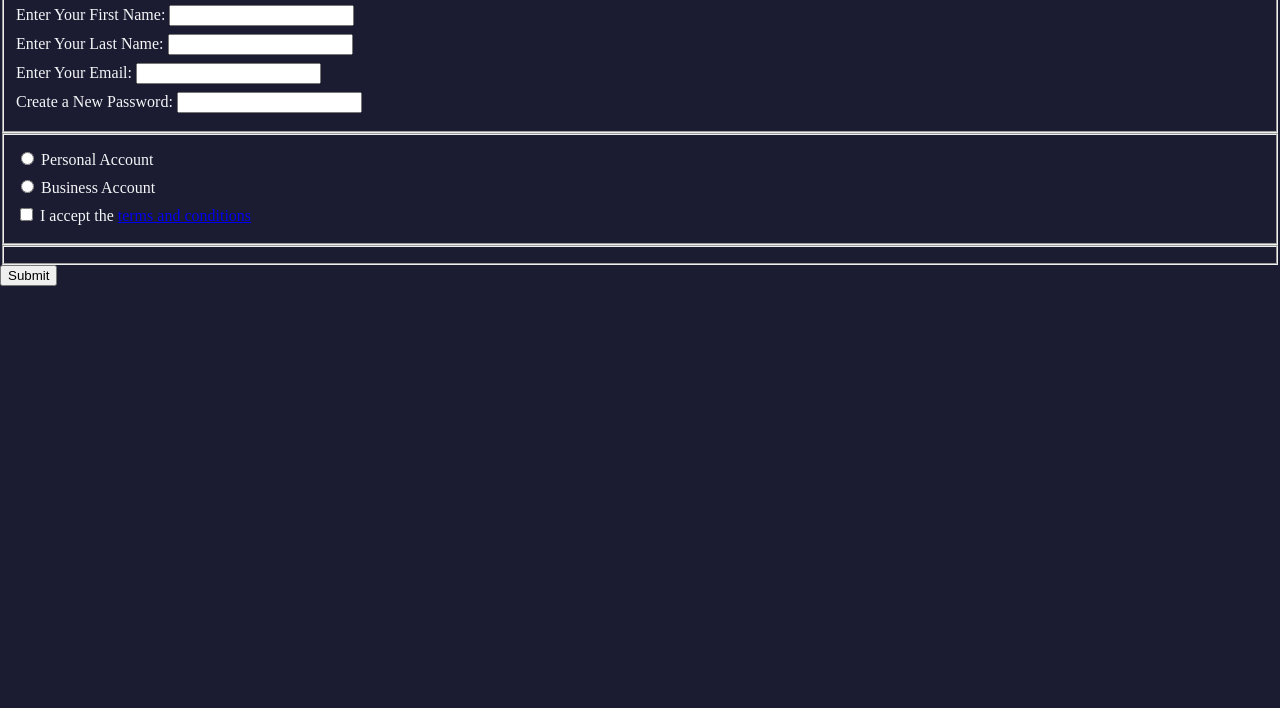
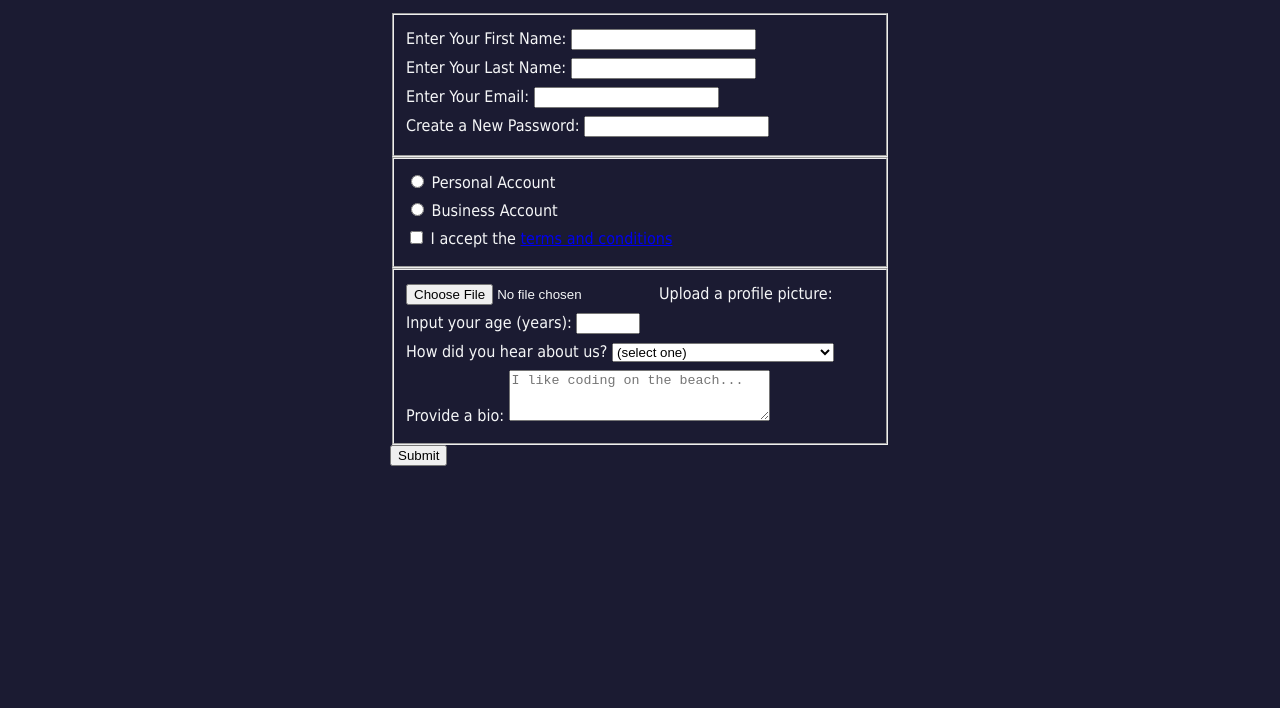
Before and after one commit to hoplit11/Responsive-Web-Design, a plain HTML site: page 4_Registration Form/index.html in a window 1280 px wide. Shown: the part 124-832 px from the top of the page. Drawn offline with Linux system fonts and the light colour scheme.

Commit message:
Styling the form

```diff
--- a/4_Registration Form/index.html
+++ b/4_Registration Form/index.html
@@ -12,18 +12,32 @@
     <p>Please fill out this form with the required information</p>
     <form action="https://register-demo.freecodecamp.org" method="post">
         <fieldset>
-            <label for="first-name">Enter Your First Name: <input id="first-name" type="text" required></label>
-            <label for="last-name">Enter Your Last Name: <input id="last-name" type="text" required></label>
-            <label for="email">Enter Your Email: <input id="email" type="email" required></label>
-            <label for="new-password">Create a New Password: <input id="new-password" type="password" required pattern="[a-z0-5]{8,}"></label>
+            <label for="first-name">Enter Your First Name: <input name="first-name" id="first-name" type="text" required></label>
+            <label for="last-name">Enter Your Last Name: <input name="last-name" id="last-name" type="text" required></label>
+            <label for="email">Enter Your Email: <input name="email" id="email" type="email" required></label>
+            <label for="new-password">Create a New Password: <input name="password" id="new-password" type="password" required pattern="[a-z0-5]{8,}"></label>
         </fieldset>
         <fieldset>
             <label for="personal-account"><input type="radio" name="account-type" id="personal-account"> Personal Account</label>
             <label for="business-account"><input type="radio" name="account-type" id="business-account"> Business Account</label>
-            <label for="terms-and-conditions" ><input type="checkbox" name="" id="terms-and-conditions" required> I accept the <a href="https://www.freecodecamp.org/news/terms-of-service/">terms and conditions</a></label>
-
+            <label for="terms-and-conditions" ><input type="checkbox" name="terms" id="terms-and-conditions" required> I accept the <a href="https://www.freecodecamp.org/news/terms-of-service/">terms and conditions</a></label>
         </fieldset>
-        <fieldset></fieldset>
+        <fieldset>
+            <label for="profile-picture"><input type="file" name="picture" id="profile-picture">Upload a profile picture: </label>
+            <label for="age">Input your age (years): <input type="number" name="age" id="age" min="13" max="120"></label>
+            <label for="referrer">How did you hear about us?
+                <select name="referrer" id="referrer">
+                    <option value="">(select one)</option>
+                    <option value="1">freeCodeCamp News</option>
+                    <option value="2">freeCodeCamp YouTube Channel</option>
+                    <option value="3">freeCodeCamp Forum</option>
+                    <option value="4">Other</option>
+                </select>
+            </label>
+            <label for="bio">Provide a bio:
+                <textarea name="bio" id="bio" cols="30" rows="3" placeholder="I like coding on the beach..."></textarea>
+            </label>
+        </fieldset>
         <input type="submit" value="Submit"><!-- The first input element with a type of submit is automatically set to submit its nearest parent form elemen -->
 
     </form>
--- a/4_Registration Form/styles.css
+++ b/4_Registration Form/styles.css
@@ -1,4 +1,5 @@
 body {
+    font: 16px Tahoma;
     width: 100% ;
     height: 100vh; /*The vh unit stands for viewport height, and is relative to 1% of the height of the viewport.  */
     margin: 0;/* Now, get rid of the horizontal scroll-bar, by setting the body default margin added by some browsers to 0. */
@@ -6,7 +7,17 @@ body {
     color: #f5f6f7;/* Color of the text */
 
 }
+h1, p {                 /* Center the h1 and p elements by giving them a margin of 1em auto. Then, align their text in the center as well. */
+    margin: 1em auto;
+    text-align: center;
+}
 
+form {  /*Center the form element, by giving it a margin of 0 auto. Then, fix its size to a maximum width of 500px, and a minimum width of 300px. In between that range, allow it to have a width of 60vw.*/
+    margin: 0 auto;
+    width: 60vw;
+    max-width: 500px;
+    min-width: 300px;
+}
 label {
     display: block;
     margin: 0.5rem 0; /*display: block to the label element, and add a margin of 0.5rem 0, to separate them from each other.  */
```
